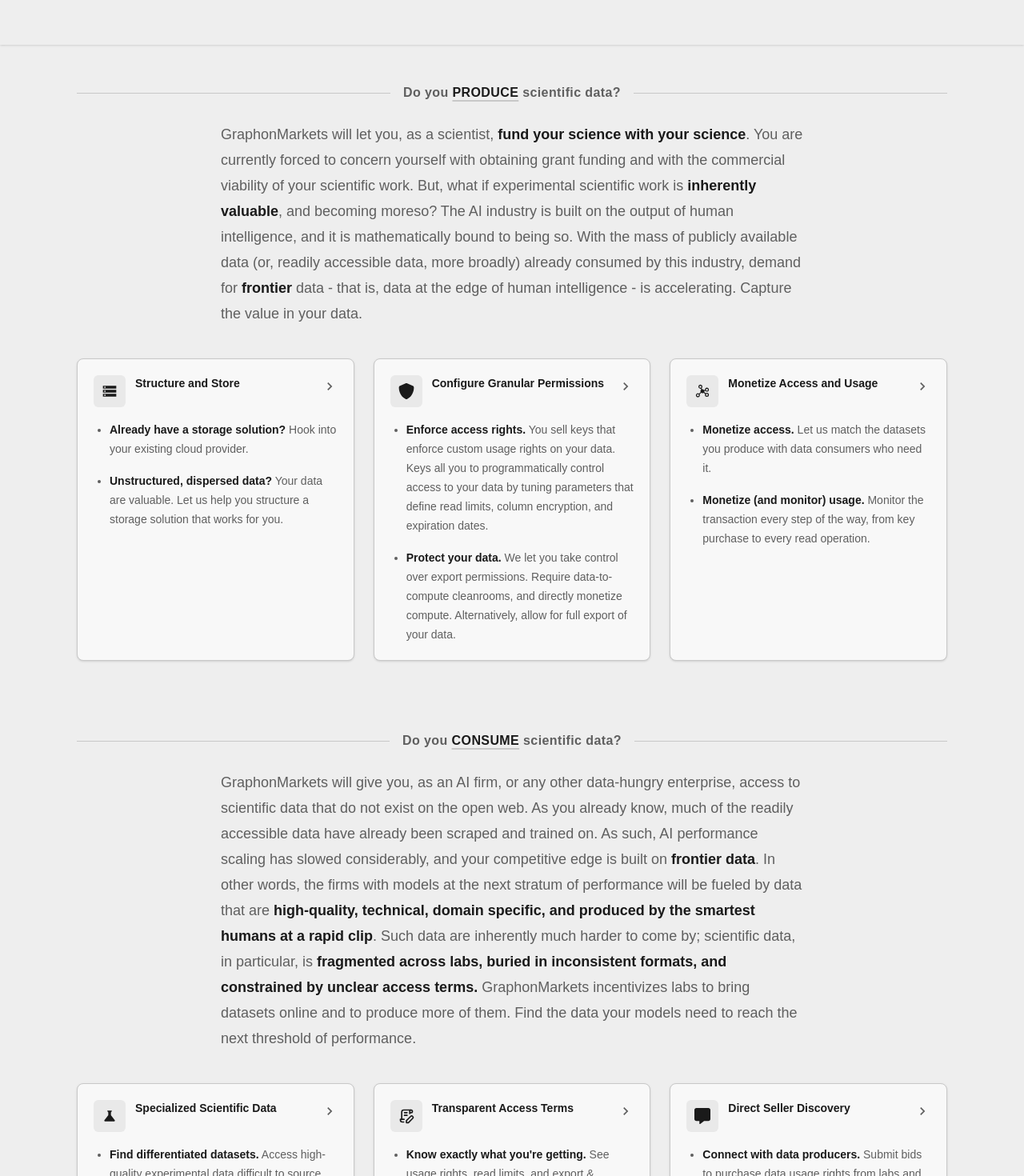
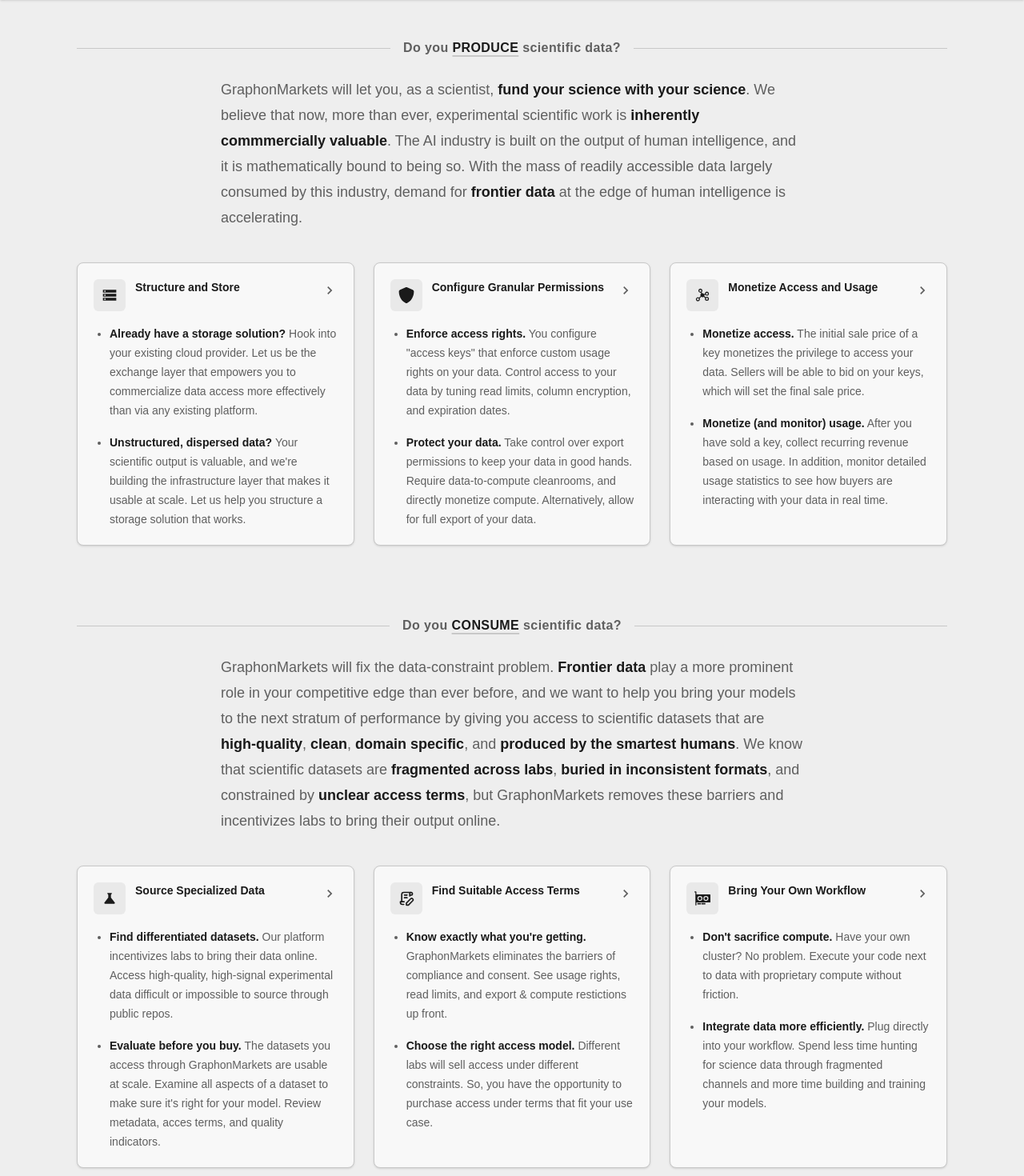
Before and after one commit to iamaray/graphon_one_pager, a Next.js app in the folder graphon-one-pager/: page / in a window 1280 px wide. Shown: the part 400-1870 px from the top of the page at 80% size. Built offline with nearby package versions, Linux system fonts and the light colour scheme.

Commit message:
first-pass text done

```diff
--- a/graphon-one-pager/app/page.tsx
+++ b/graphon-one-pager/app/page.tsx
@@ -4,6 +4,7 @@
 import DelinUserTypeHeader from "@/components/DelinUserTypeHeader";
 import DelinAboutUsHeader from "@/components/DelinAboutUsHeader";
 
+import { BsGpuCard } from "react-icons/bs";
 import { FaShield } from "react-icons/fa6";
 import { MdStorage, MdScience } from "react-icons/md";
 import { PiGraphFill } from "react-icons/pi";
@@ -67,17 +68,14 @@
       <DelinUserTypeHeader action="PRODUCE" />
       <p className="mx-auto mt-6 max-w-3xl px-5 text-base leading-7 text-text-muted sm:text-lg sm:leading-8">
         GraphonMarkets will let you, as a scientist,{" "}
-        <ForegroundBold body="fund your science with your science" />. You are
-        currently forced to concern yourself with obtaining grant funding and
-        with the commercial viability of your scientific work. But, what if
-        experimental scientific work is{" "}
-        <ForegroundBold body="inherently valuable" />, and becoming moreso? The
-        AI industry is built on the output of human intelligence, and it is
-        mathematically bound to being so. With the mass of publicly available
-        data (or, readily accessible data, more broadly) already consumed by
-        this industry, demand for <ForegroundBold body="frontier" /> data - that
-        is, data at the edge of human intelligence - is accelerating. Capture
-        the value in your data.
+        <ForegroundBold body="fund your science with your science" />. We
+        believe that now, more than ever, experimental scientific work is{" "}
+        <ForegroundBold body="inherently commmercially valuable" />. The AI
+        industry is built on the output of human intelligence, and it is
+        mathematically bound to being so. With the mass of readily accessible
+        data largely consumed by this industry, demand for{" "}
+        <ForegroundBold body="frontier data " /> at the edge of human
+        intelligence is accelerating.
       </p>
       <InfoCardRowLayout>
         <InfoCard
@@ -86,13 +84,16 @@
           body={
             <ul>
               <li>
-                <strong>Already have a storage solution?</strong> Hook into
-                your existing cloud provider.
+                <strong>Already have a storage solution?</strong> Hook into your
+                existing cloud provider. Let us be the exchange layer that
+                empowers you to commercialize data access more effectively than
+                via any existing platform.
               </li>
               <li>
-                <strong>Unstructured, dispersed data?</strong> Your data are
-                valuable. Let us help you structure a storage solution that
-                works for you.
+                <strong>Unstructured, dispersed data? </strong> Your scientific
+                output is valuable, and we&apos;re building the infrastructure
+                layer that makes it usable at scale. Let us help you structure a
+                storage solution that works.
               </li>
             </ul>
           }
@@ -104,17 +105,16 @@
           body={
             <ul>
               <li>
-                <strong>Enforce access rights.</strong> You sell keys that
-                enforce custom usage rights on your data. Keys all you to
-                programmatically control access to your data by tuning
-                parameters that define read limits, column encryption, and
-                expiration dates.
+                <strong>Enforce access rights.</strong> You configure
+                &quot;access keys&quot; that enforce custom usage rights on your
+                data. Control access to your data by tuning read limits, column
+                encryption, and expiration dates.
               </li>
               <li>
-                <strong>Protect your data.</strong> We let you take control
-                over export permissions. Require data-to-compute cleanrooms, and
-                directly monetize compute. Alternatively, allow for full export
-                of your data.
+                <strong>Protect your data.</strong> Take control over export
+                permissions to keep your data in good hands. Require
+                data-to-compute cleanrooms, and directly monetize compute.
+                Alternatively, allow for full export of your data.
               </li>
             </ul>
           }
@@ -126,13 +126,15 @@
           body={
             <ul>
               <li>
-                <strong>Monetize access.</strong> Let us match the datasets you
-                produce with data consumers who need it.
+                <strong>Monetize access.</strong> The initial sale price of a
+                key monetizes the privilege to access your data. Sellers will be
+                able to bid on your keys, which will set the final sale price.
               </li>
               <li>
-                <strong>Monetize (and monitor) usage.</strong> Monitor the
-                transaction every step of the way, from key purchase to every
-                read operation.
+                <strong>Monetize (and monitor) usage.</strong> After you have
+                sold a key, collect recurring revenue based on usage. In
+                addition, monitor detailed usage statistics to see how buyers
+                are interacting with your data in real time.
               </li>
             </ul>
           }
@@ -142,43 +144,39 @@
       <DelinUserTypeHeader action="CONSUME" />
 
       <p className="mx-auto mt-6 max-w-3xl px-5 text-base leading-7 text-text-muted sm:text-lg sm:leading-8">
-        GraphonMarkets will give you, as an AI firm, or any other data-hungry
-        enterprise, access to scientific data that do not exist on the open web.
-        As you already know, much of the readily accessible data have already
-        been scraped and trained on. As such, AI performance scaling has slowed
-        considerably, and your competitive edge is built on{" "}
-        <ForegroundBold body="frontier data" />. In other words, the firms with
-        models at the next stratum of performance will be fueled by data that
-        are{" "}
-        <ForegroundBold
-          body="high-quality, technical, domain specific, and produced by the smartest humans at
-          a rapid clip"
-        />
-        . Such data are inherently much harder to come by; scientific data, in
-        particular, is{" "}
-        <ForegroundBold
-          body="fragmented across labs, buried in inconsistent formats,
-        and constrained by unclear access terms. "
-        />
-        GraphonMarkets incentivizes labs to bring datasets online and to produce
-        more of them. Find the data your models need to reach the next threshold
-        of performance.
+        GraphonMarkets will fix the data-constraint problem.{" "}
+        <ForegroundBold body="Frontier data" /> play a more prominent role in
+        your competitive edge than ever before, and we want to help you bring
+        your models to the next stratum of performance by giving you access to
+        scientific datasets that are <ForegroundBold body="high-quality" />,{" "}
+        <ForegroundBold body="clean" />,{" "}
+        <ForegroundBold body="domain specific" />, and{" "}
+        <ForegroundBold body="produced by the smartest humans" />. We know that
+        scientific datasets are <ForegroundBold body="fragmented across labs" />
+        ,
+        <ForegroundBold body=" buried in inconsistent formats" />, and
+        constrained by <ForegroundBold body=" unclear access terms" />, but
+        GraphonMarkets removes these barriers and incentivizes labs to bring
+        their output online.
       </p>
 
       <InfoCardRowLayout>
         <InfoCard
           Icon={MdScience}
-          header="Specialized Scientific Data"
+          header="Source Specialized Data"
           body={
             <ul>
               <li>
-                <strong>Find differentiated datasets.</strong> Access
-                high-quality experimental data difficult to source through
-                public repos.
+                <strong>Find differentiated datasets.</strong> Our platform
+                incentivizes labs to bring their data online. Access
+                high-quality, high-signal experimental data difficult or
+                impossible to source through public repos.
               </li>
               <li>
-                <strong>Evaluate before you buy.</strong> Review metadata, acces
-                terms, and quality indicators.
+                <strong>Evaluate before you buy. </strong> The datasets you
+                access through GraphonMarkets are usable at scale. Examine all
+                aspects of a dataset to make sure it&apos;s right for your
+                model. Review metadata, acces terms, and quality indicators.
               </li>
             </ul>
           }
@@ -186,36 +184,41 @@
         />
         <InfoCard
           Icon={TbContract}
-          header="Transparent Access Terms"
+          header="Find Suitable Access Terms"
           body={
             <ul>
               <li>
-                <strong>Know exactly what you&apos;re getting.</strong> See
-                usage rights, read limits, and export & compute restictinos up
-                front.
+                <strong>Know exactly what you&apos;re getting.</strong>{" "}
+                GraphonMarkets eliminates the barriers of compliance and
+                consent. See usage rights, read limits, and export & compute
+                restictions up front.
               </li>
               <li>
-                <strong>Choose the right access model.</strong> Purchase access
-                under terms that fit your use case.
+                <strong>Choose the right access model.</strong> Different labs
+                will sell access under different constraints. So, you have the
+                opportunity to purchase access under terms that fit your use
+                case.
               </li>
             </ul>
           }
           expandedRows={placeholderRows("Contract review")}
         />
+        {/* Fix this card to say something about how buyers can use their own compute or something */}
         <InfoCard
-          Icon={FaMessage}
-          header="Direct Seller Discovery"
+          Icon={BsGpuCard}
+          header="Bring Your Own Workflow"
           body={
             <ul>
               <li>
-                <strong>Connect with data producers.</strong> Submit bids to
-                purchase data usage rights from labs and scientific institutions
-                producing frontier data.
+                <strong>Don&apos;t sacrifice compute.</strong> Have your own
+                cluster? No problem. Execute your code next to data with
+                proprietary compute without friction.
               </li>
               <li>
-                <strong>Source data more efficiently.</strong> Spend less time
-                hunting fro data through fragmented channels and more time
-                building.
+                <strong>Integrate data more efficiently.</strong> Plug directly
+                into your workflow. Spend less time hunting for science data
+                through fragmented channels and more time building and training
+                your models.
               </li>
             </ul>
           }
--- a/graphon-one-pager/components/TopNavItems.tsx
+++ b/graphon-one-pager/components/TopNavItems.tsx
@@ -5,9 +5,9 @@
 
 const navItems = [
   { href: "/", label: "ABOUT" },
-  { href: "1", label: "SELLERS" },
-  { href: "2", label: "BUYERS" },
-  { href: "3", label: "GET STARTED" },
+  { href: "1", label: "DATA PRODUCERS" },
+  { href: "2", label: "DATA CONSUMERS" },
+  { href: "3", label: "CONTACT US" },
 ];
 
 export default function TopNav() {
--- a/graphon-one-pager/components/TypedHeroWord.tsx
+++ b/graphon-one-pager/components/TypedHeroWord.tsx
@@ -5,9 +5,13 @@
 const HERO_WORDS = [
   "Genomics",
   "Immunology",
+  "Astronomy",
+  "Marine Biology",
   "Neuroscience",
   "Biochemistry",
+  "Geology",
   "Oncology",
+  "Particle Physics",
 ] as const;
 
 const TYPE_STEP_MS = 85;
```
Also changed, not shown: graphon-one-pager/components/TopCard.tsx (+5 -4 lines).
